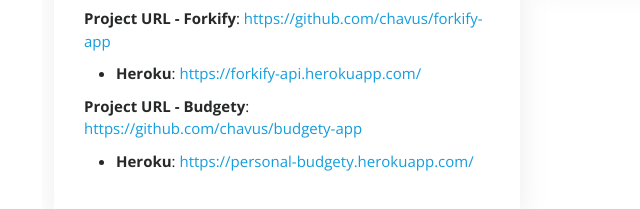
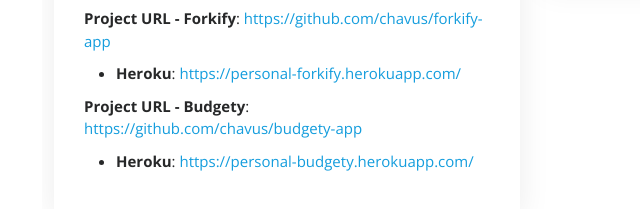
Before and after one commit to chavus/sjn_portafolio, a plain HTML site: page portfolio-details-fork_budg.html in a window 1280 px wide. Shown: the part 879-1088 px from the top of the page, 258-898 px from the left. Drawn offline with nearby package versions, Linux system fonts and the light colour scheme.

Commit message:
fixed forkify link

```diff
--- a/portfolio-details-fork_budg.html
+++ b/portfolio-details-fork_budg.html
@@ -115,7 +115,7 @@
                 <li><strong>Project date</strong>: June, 2020</li>
                 <li><strong>Project URL - Forkify</strong>: <a href="https://github.com/chavus/forkify-app" target="_blank">https://github.com/chavus/forkify-app</a>
                   <ul>
-                    <li><strong>Heroku</strong>: <a href="https://forkify-api.herokuapp.com/">https://forkify-api.herokuapp.com/</a></li>
+                    <li><strong>Heroku</strong>: <a href="https://personal-forkify.herokuapp.com/">https://personal-forkify.herokuapp.com/</a></li>
                   </ul>
                 </li>
                 <li><strong>Project URL - Budgety</strong>: <a href="https://github.com/chavus/budgety-app" target="_blank">https://github.com/chavus/budgety-app</a>
```
